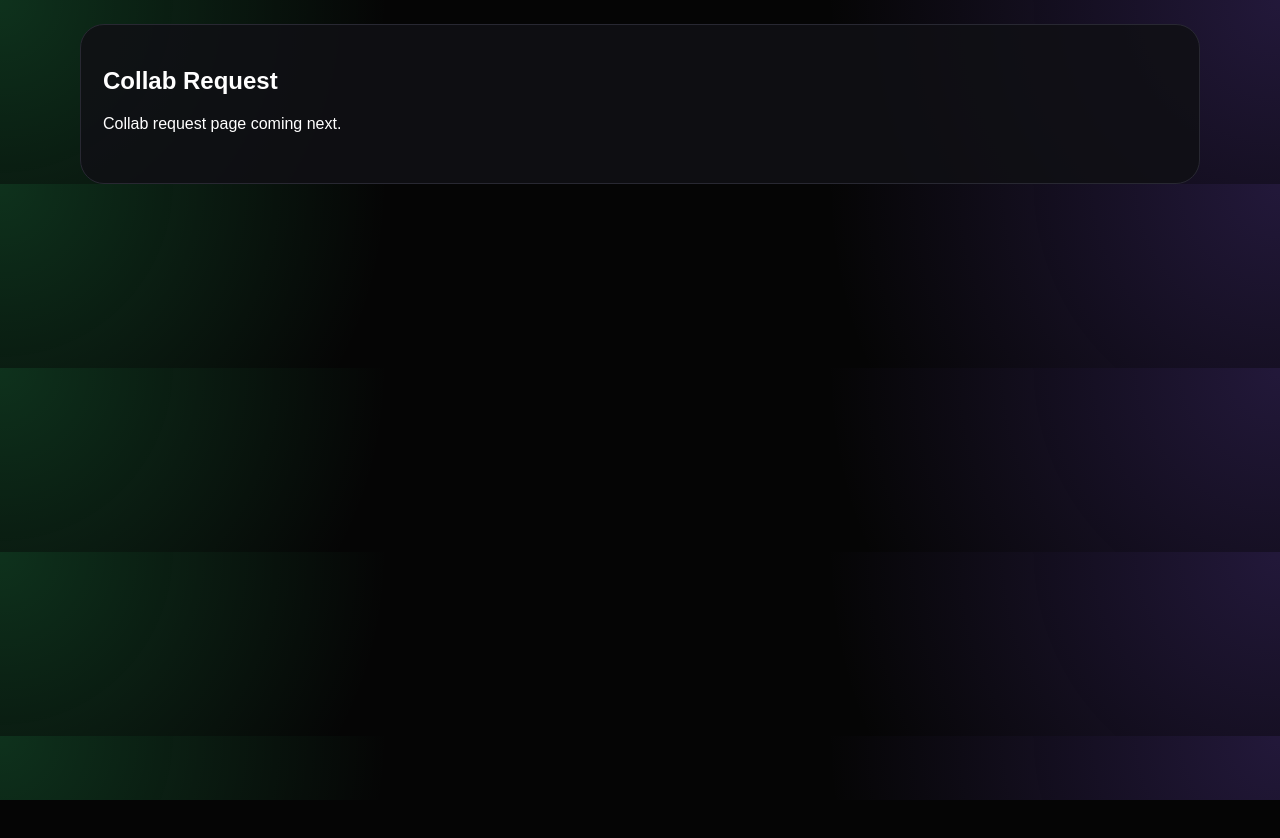
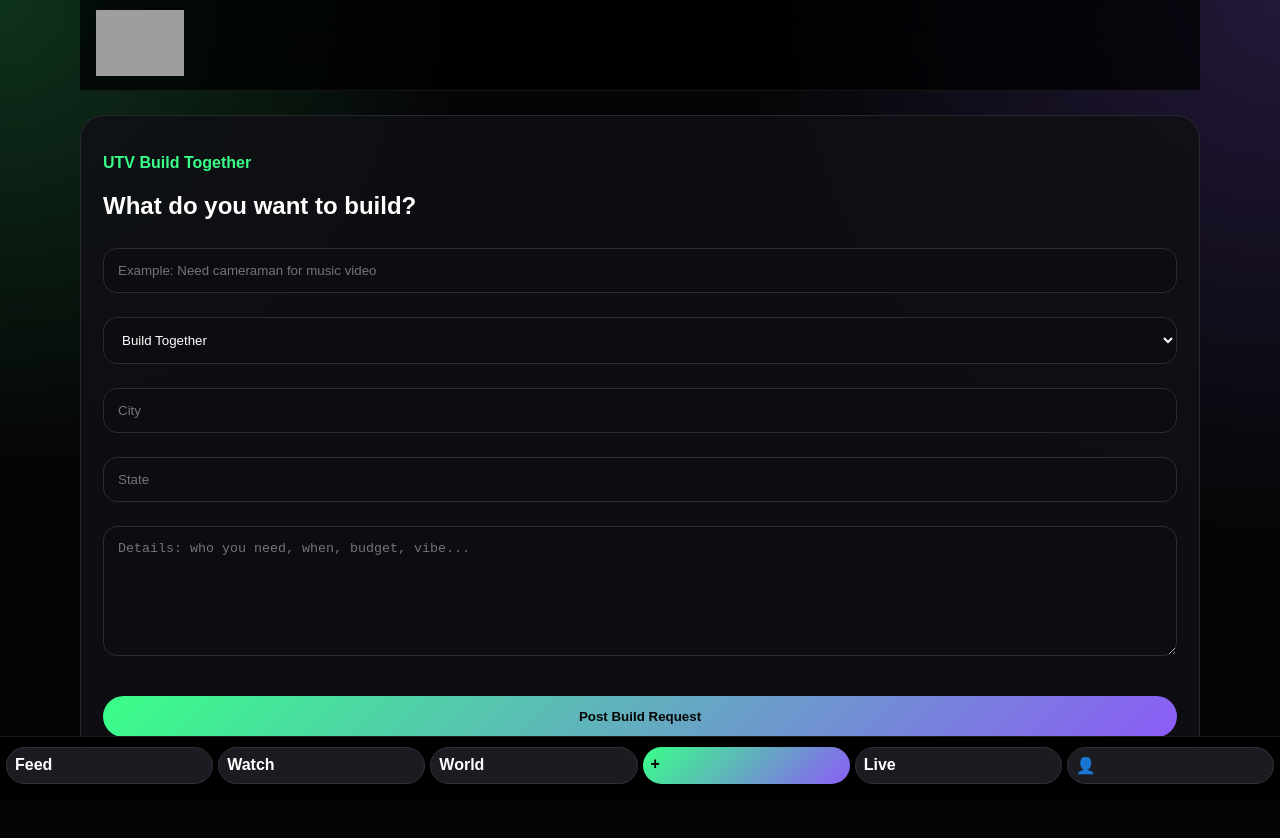
Before and after one commit to luchibagz-prog/utv-network-app, a Next.js app: page /collabs/new in a window 1280 px wide. Shown: the top 838 px of the page. Before the commit the page ends 800 px from the top, so only its background shows below. Built offline with nearby package versions, Linux system fonts and the light colour scheme; grey boxes are pictures that could not be loaded.

Commit message:
Auto add Build Together to UTV World

```diff
--- a/app/collabs/new/page.tsx
+++ b/app/collabs/new/page.tsx
@@ -1,9 +1,152 @@
+"use client";
+
+import { useEffect, useState } from "react";
+import UTVNav from "../../components/UTVNav";
+import { supabase } from "../../../lib/supabaseClient";
+
 export default function NewCollabPage() {
+  const [receiverEmail, setReceiverEmail] = useState("");
+  const [title, setTitle] = useState("");
+  const [projectType, setProjectType] = useState("Build Together");
+  const [message, setMessage] = useState("");
+  const [city, setCity] = useState("");
+  const [stateName, setStateName] = useState("");
+  const [status, setStatus] = useState("");
+  const [sending, setSending] = useState(false);
+
+  useEffect(() => {
+    const params = new URLSearchParams(window.location.search);
+    setReceiverEmail(params.get("to") || "");
+  }, []);
+
+  async function sendBuildRequest() {
+    if (!title.trim()) {
+      setStatus("Add what you want to build.");
+      return;
+    }
+
+    const { data } = await supabase.auth.getUser();
+
+    if (!data.user) {
+      window.location.href = "/login";
+      return;
+    }
+
+    const senderEmail = data.user.email || "";
+
+    setSending(true);
+    setStatus("");
+
+    const { data: collabRow, error } = await supabase
+      .from("collabs")
+      .insert({
+        sender_email: senderEmail,
+        receiver_email: receiverEmail || senderEmail,
+        title,
+        message,
+        project_type: projectType,
+        city,
+        state: stateName,
+        status: "pending",
+      })
+      .select()
+      .single();
+
+    if (error) {
+      setStatus(error.message);
+      setSending(false);
+      return;
+    }
+
+    await supabase.from("notifications").insert({
+      user_email: receiverEmail || senderEmail,
+      type: "collab",
+      title: "Build Together Request",
+      message: `${senderEmail} wants to build: ${title}`,
+    });
+
+    await supabase.from("world_posts").insert({
+      creator_email: senderEmail,
+      title,
+      description: message,
+      world_type: "Build Together",
+      city,
+      state: stateName,
+      location: projectType,
+      is_live: false,
+      source_type: "collab",
+      source_id: collabRow.id,
+    });
+
+    setSending(false);
+    window.location.href = "/world";
+  }
+
   return (
-    <main className="container">
+    <main className="container" style={{ paddingBottom: 120 }}>
+      <UTVNav />
+
       <section className="card" style={{ marginTop: 24 }}>
-        <h1>Collab Request</h1>
-        <p>Collab request page coming next.</p>
+        <p style={{ color: "#39ff88", fontWeight: "bold" }}>UTV Build Together</p>
+        <h1>What do you want to build?</h1>
+
+        <input
+          className="input"
+          placeholder="Example: Need cameraman for music video"
+          value={title}
+          onChange={(e) => setTitle(e.target.value)}
+        />
+
+        <select
+          className="input"
+          value={projectType}
+          onChange={(e) => setProjectType(e.target.value)}
+        >
+          <option>Build Together</option>
+          <option>TV Show</option>
+          <option>Reality Show</option>
+          <option>Podcast</option>
+          <option>Music Video</option>
+          <option>Photoshoot</option>
+          <option>Comedy Skit</option>
+          <option>Event</option>
+          <option>Business</option>
+          <option>Sports</option>
+          <option>Other</option>
+        </select>
+
+        <input
+          className="input"
+          placeholder="City"
+          value={city}
+          onChange={(e) => setCity(e.target.value)}
+        />
+
+        <input
+          className="input"
+          placeholder="State"
+          value={stateName}
+          onChange={(e) => setStateName(e.target.value)}
+        />
+
+        <textarea
+          className="input"
+          placeholder="Details: who you need, when, budget, vibe..."
+          value={message}
+          onChange={(e) => setMessage(e.target.value)}
+          style={{ minHeight: 130 }}
+        />
+
+        <button
+          className="btn"
+          onClick={sendBuildRequest}
+          disabled={sending}
+          style={{ width: "100%", marginTop: 20 }}
+        >
+          {sending ? "Posting..." : "Post Build Request"}
+        </button>
+
+        {status && <p style={{ marginTop: 14 }}>{status}</p>}
       </section>
     </main>
   );
```
